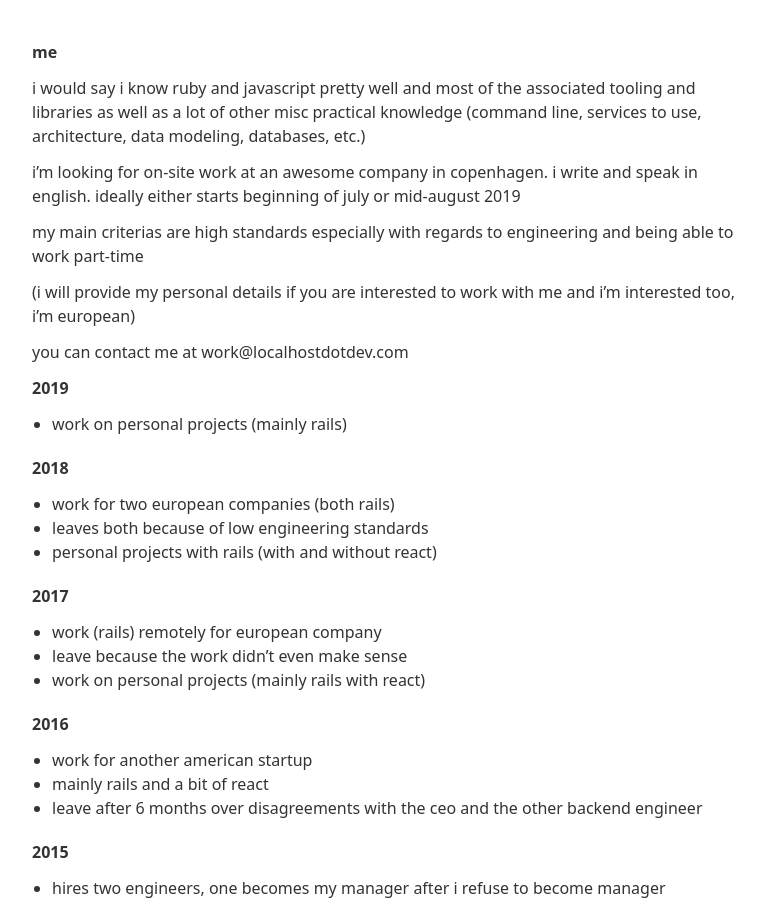
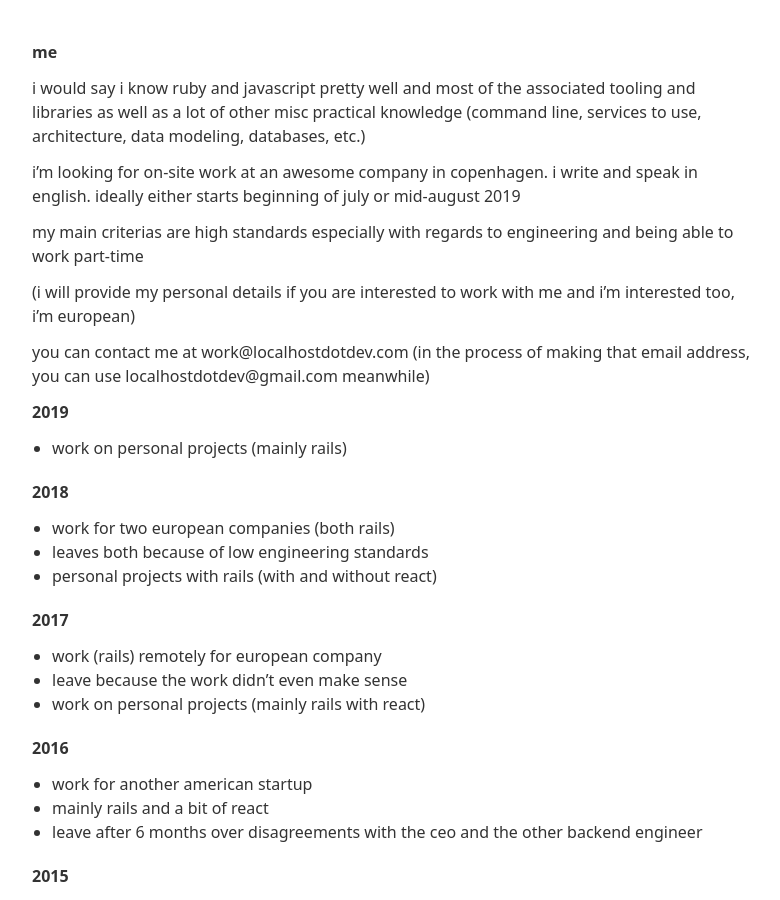
Before and after one commit to localhostdotdev/localhostdotdev.github.io, a Jekyll site: the page built from me.md, in a window 1280 px wide and 900 px high. Shown: the whole window, without its empty margins (248-1028 px from the left). Built offline with Jekyll 4.4.1, drawn with Linux system fonts in a browser that asks for light colours.

Commit message:
email address

```diff
--- a/me.md
+++ b/me.md
@@ -11,7 +11,7 @@ my main criterias are high standards especially with regards to engineering and
 
 (i will provide my personal details if you are interested to work with me and i'm interested too, i'm european)
 
-you can contact me at work@localhostdotdev.com
+you can contact me at work@localhostdotdev.com (in the process of making that email address, you can use localhostdotdev@gmail.com meanwhile)
 
 **2019**
 
```
